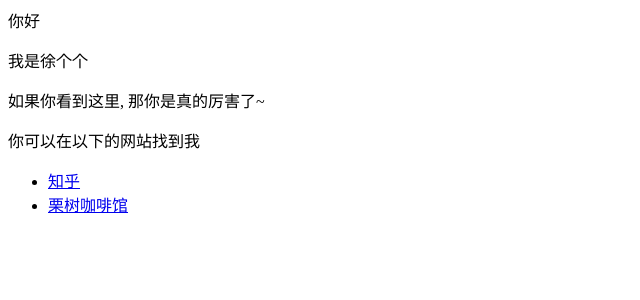
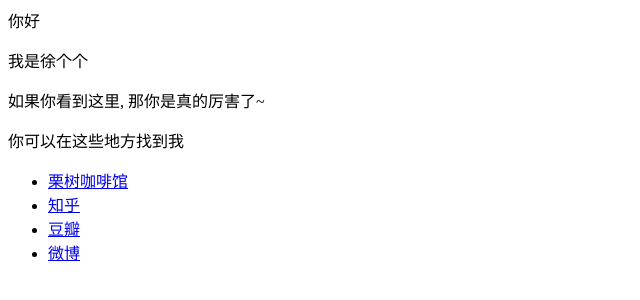
Before and after one commit to Gevery-Hsu/gevery.github.io, a plain HTML site: page index.html in a window 1280 px wide. Shown: the whole page, without its empty margins (0-640 px from the left). Drawn offline with Linux system fonts and the light colour scheme.

Commit message:
Update index.html

```diff
--- a/index.html
+++ b/index.html
@@ -1,9 +1,11 @@
 <p>你好</p>
 <p>我是徐个个</p>
 <p>如果你看到这里, 那你是真的厉害了~</p>
-<p>你可以在以下的网站找到我</p>
+<p>你可以在这些地方找到我</p>
 
 <ul>
+  <li> <a href="https://he.coffee/">栗树咖啡馆</a> </li>
   <li> <a href="https://www.zhihu.com/people/xugevery">知乎</a> </li>
-  <li> <a href="https://he.coffee/">栗树咖啡馆</a> </li>
+  <li> <a href="https://www.douban.com/people/xuze/">豆瓣</a> </li>
+  <li> <a href="https://weibo.com/xugege">微博</a> </li>
 </ul>
```
